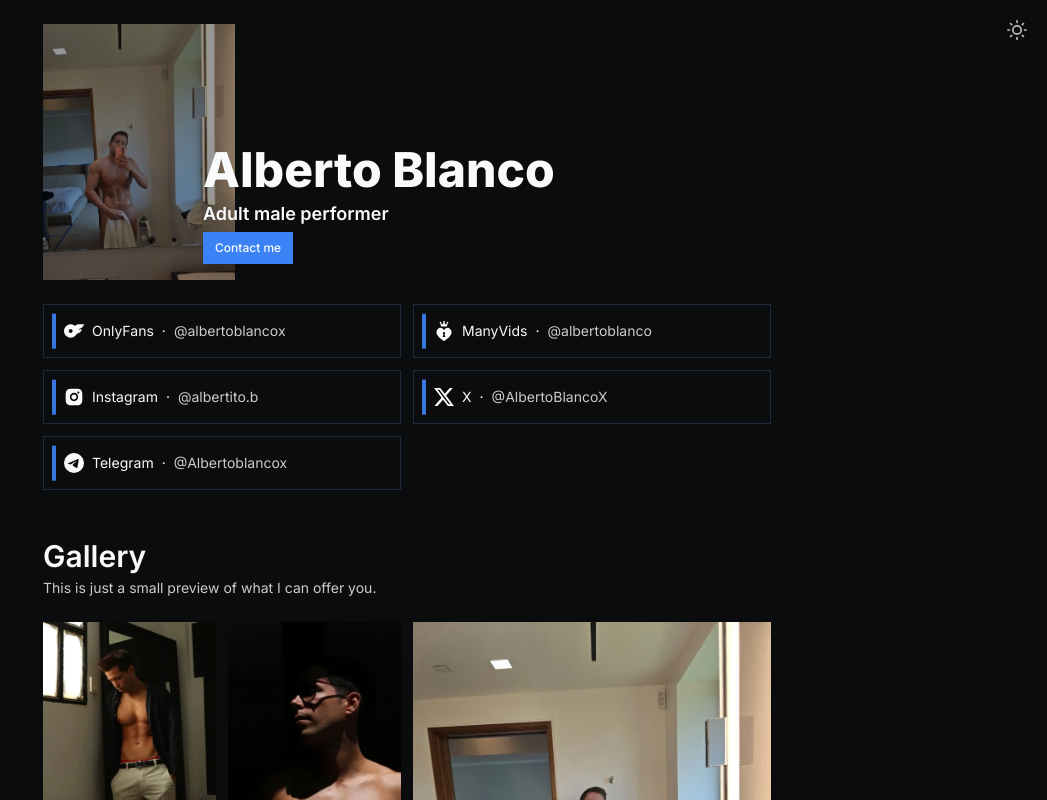
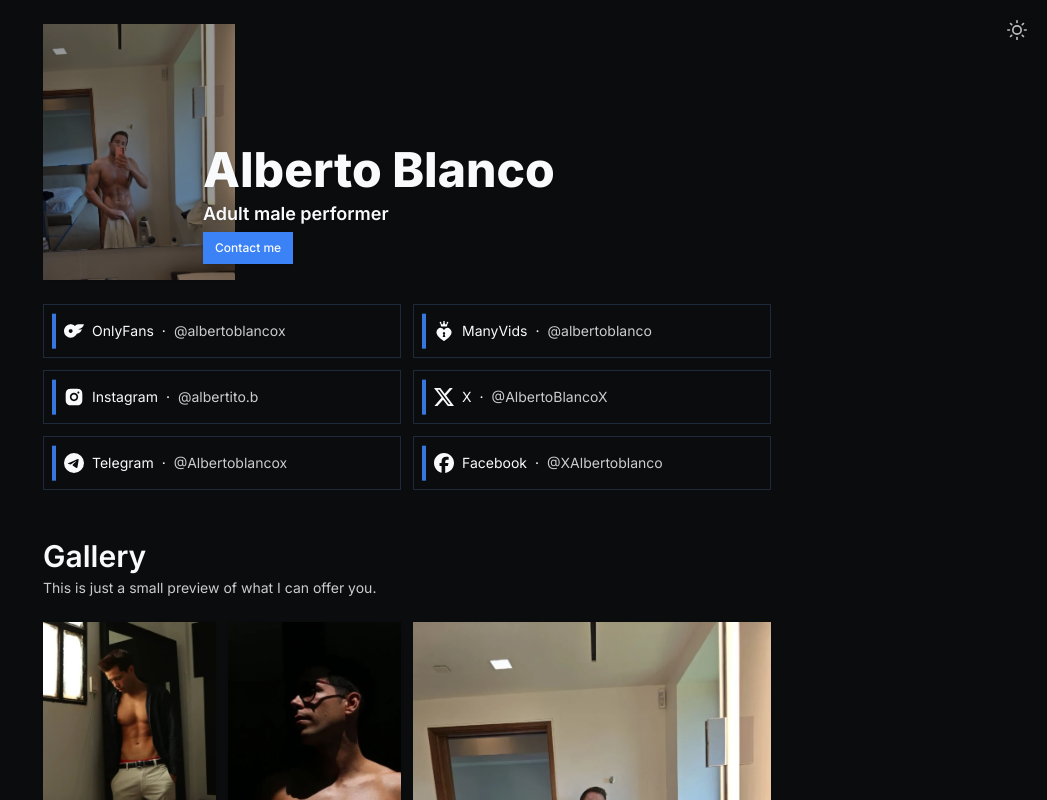
Before and after one commit to jtayped/alberto-blanco, a Next.js app: page / in a window 1280 px wide. Shown: the top 800 px of the page, without its empty margins (233-1280 px from the left). Built offline with nearby package versions, Linux system fonts and the light colour scheme.

Commit message:
added facebook

```diff
--- a/src/constants/links.js
+++ b/src/constants/links.js
@@ -1,4 +1,4 @@
-import { SiOnlyfans, SiX, SiTelegram } from "react-icons/si";
+import { SiOnlyfans, SiX, SiTelegram, SiFacebook } from "react-icons/si";
 import { RiInstagramFill } from "react-icons/ri";
 import Manvids from "@/components/icons/manyvids";
 
@@ -34,6 +34,12 @@ const links = [
     icon: <SiTelegram size={iconSize} />,
     href: "https://t.me/+Clk5dJg__lhlMTg0",
   },
+  {
+    text: "Facebook",
+    secondaryText: "@XAlbertoblanco",
+    icon: <SiFacebook size={iconSize} />,
+    href: "https://www.facebook.com/XAlbertoblanco",
+  },
 ];
 
 export default links;
```
